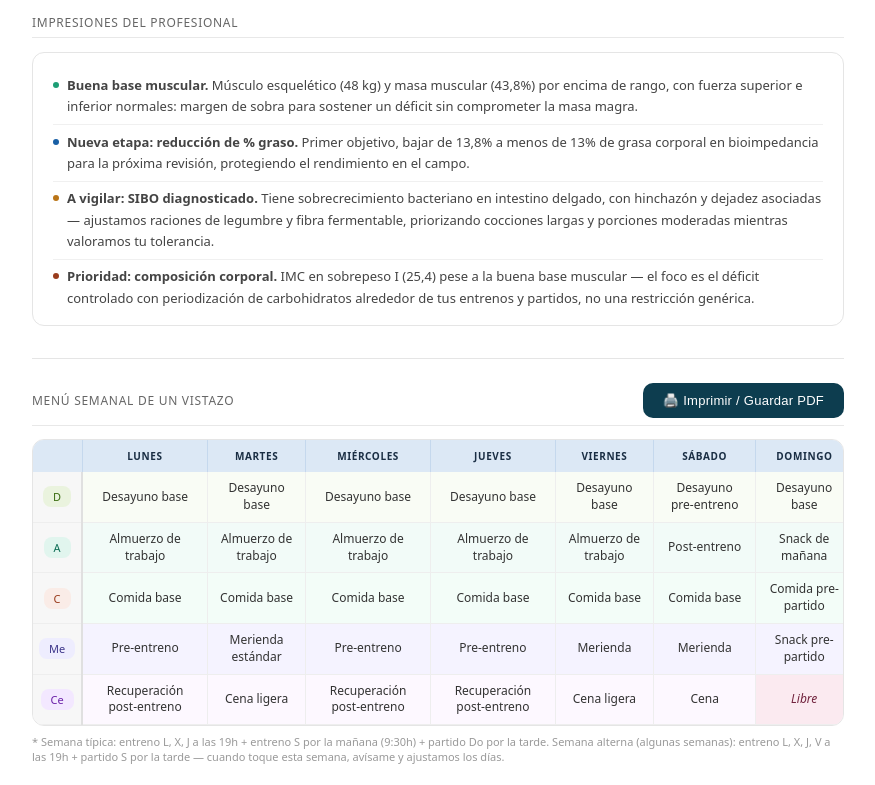
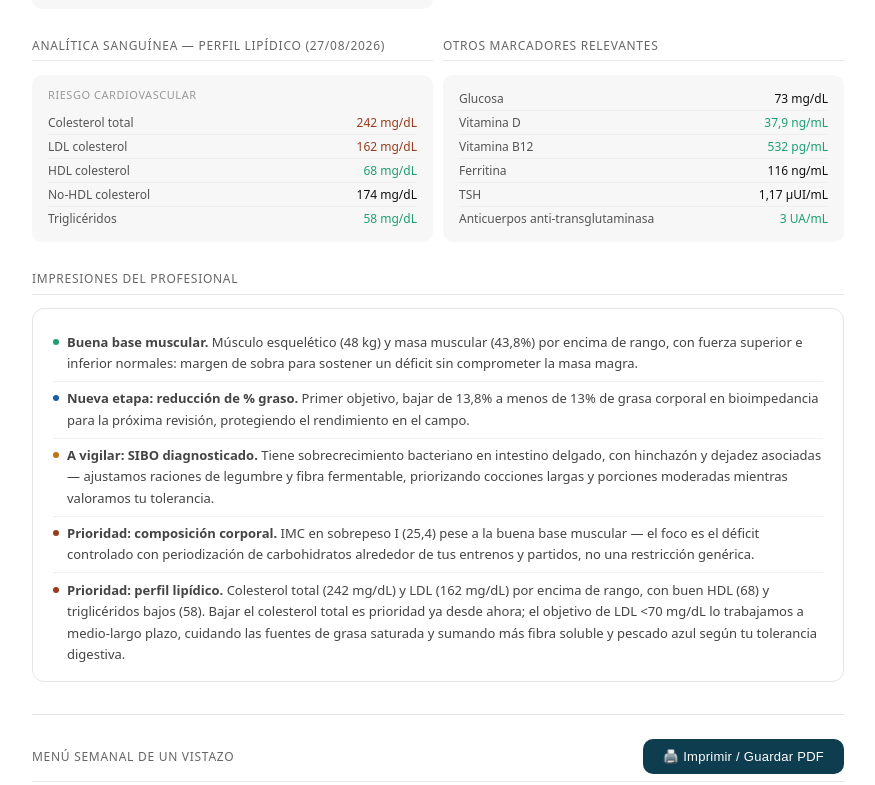
Before and after one commit to guillermofrancespoquet/carlospanades, a plain HTML site: page index.html in a window 1280 px wide. Shown: the part 1495-2280 px from the top of the page, without its empty margins (202-1077 px from the left). Drawn offline with Linux system fonts and the light colour scheme.

Commit message:
Add files via upload

```diff
--- a/index.html
+++ b/index.html
@@ -198,7 +198,7 @@
 <!-- BLOQUE OBJETIVO -->
 <div style="background:#EBF3FB;border:1.5px solid #A8C8E8;border-radius:12px;padding:1rem 1.25rem;margin-bottom:1.5rem;">
   <div style="font-size:11px;font-weight:600;color:#1a4a72;text-transform:uppercase;letter-spacing:0.08em;margin-bottom:0.5rem;">Objetivo</div>
-  <p style="font-size:14px;font-weight:600;color:#0C3358;line-height:1.65;">Maximizar tu rendimiento en el campo mientras reducimos el % graso de forma controlada. Primer objetivo: bajar de 13,8% a menos de 13% de grasa corporal (bioimpedancia) para la próxima revisión. Combinamos un déficit calórico moderado con periodización de carbohidratos alrededor de tus entrenos y partidos, para no perder energía en el terreno de juego.</p>
+  <p style="font-size:14px;font-weight:600;color:#0C3358;line-height:1.65;">Maximizar tu rendimiento en el campo mientras reducimos el % graso de forma controlada. Primer objetivo: bajar de 13,8% a menos de 13% de grasa corporal (bioimpedancia) para la próxima revisión. Combinamos un déficit calórico moderado con periodización de carbohidratos alrededor de tus entrenos y partidos, para no perder energía en el terreno de juego. También trabajamos tu salud cardiovascular: bajar el colesterol total es prioridad desde ya, con el LDL por debajo de 70 mg/dL como objetivo a medio-largo plazo.</p>
 </div>
 
 <div class="pn-perfil">
@@ -312,6 +312,31 @@
     </div>
   </div>
 
+  <div class="pn-perfil-section-row" style="margin-top:1.75rem">
+    <div>
+      <div class="section-label">Analítica sanguínea — perfil lipídico (27/08/2026)</div>
+      <div class="pn-antro-card">
+        <div class="pn-antro-card-title">Riesgo cardiovascular</div>
+        <div class="pn-antro-row"><span>Colesterol total</span><span class="pn-antro-val" style="color:#993C1D">242 mg/dL</span></div>
+        <div class="pn-antro-row"><span>LDL colesterol</span><span class="pn-antro-val" style="color:#993C1D">162 mg/dL</span></div>
+        <div class="pn-antro-row"><span>HDL colesterol</span><span class="pn-antro-val" style="color:#1D9E75">68 mg/dL</span></div>
+        <div class="pn-antro-row"><span>No-HDL colesterol</span><span class="pn-antro-val">174 mg/dL</span></div>
+        <div class="pn-antro-row"><span>Triglicéridos</span><span class="pn-antro-val" style="color:#1D9E75">58 mg/dL</span></div>
+      </div>
+    </div>
+    <div>
+      <div class="section-label">Otros marcadores relevantes</div>
+      <div class="pn-antro-card">
+        <div class="pn-antro-row"><span>Glucosa</span><span class="pn-antro-val">73 mg/dL</span></div>
+        <div class="pn-antro-row"><span>Vitamina D</span><span class="pn-antro-val" style="color:#1D9E75">37,9 ng/mL</span></div>
+        <div class="pn-antro-row"><span>Vitamina B12</span><span class="pn-antro-val" style="color:#1D9E75">532 pg/mL</span></div>
+        <div class="pn-antro-row"><span>Ferritina</span><span class="pn-antro-val">116 ng/mL</span></div>
+        <div class="pn-antro-row"><span>TSH</span><span class="pn-antro-val">1,17 µUI/mL</span></div>
+        <div class="pn-antro-row"><span>Anticuerpos anti-transglutaminasa</span><span class="pn-antro-val" style="color:#1D9E75">3 UA/mL</span></div>
+      </div>
+    </div>
+  </div>
+
   <div style="margin-top:1.75rem">
     <div class="section-label">Impresiones del profesional</div>
     <div class="pn-impresiones">
@@ -319,6 +344,7 @@
       <div class="pn-imp-item"><div class="pn-imp-dot pn-imp-dot-blue"></div><div><strong>Nueva etapa: reducción de % graso.</strong> Primer objetivo, bajar de 13,8% a menos de 13% de grasa corporal en bioimpedancia para la próxima revisión, protegiendo el rendimiento en el campo.</div></div>
       <div class="pn-imp-item"><div class="pn-imp-dot pn-imp-dot-amber"></div><div><strong>A vigilar: SIBO diagnosticado.</strong> Tiene sobrecrecimiento bacteriano en intestino delgado, con hinchazón y dejadez asociadas — ajustamos raciones de legumbre y fibra fermentable, priorizando cocciones largas y porciones moderadas mientras valoramos tu tolerancia.</div></div>
       <div class="pn-imp-item"><div class="pn-imp-dot pn-imp-dot-coral"></div><div><strong>Prioridad: composición corporal.</strong> IMC en sobrepeso I (25,4) pese a la buena base muscular — el foco es el déficit controlado con periodización de carbohidratos alrededor de tus entrenos y partidos, no una restricción genérica.</div></div>
+      <div class="pn-imp-item"><div class="pn-imp-dot pn-imp-dot-coral"></div><div><strong>Prioridad: perfil lipídico.</strong> Colesterol total (242 mg/dL) y LDL (162 mg/dL) por encima de rango, con buen HDL (68) y triglicéridos bajos (58). Bajar el colesterol total es prioridad ya desde ahora; el objetivo de LDL &lt;70 mg/dL lo trabajamos a medio-largo plazo, cuidando las fuentes de grasa saturada y sumando más fibra soluble y pescado azul según tu tolerancia digestiva.</div></div>
     </div>
   </div>
 
@@ -348,7 +374,7 @@
       <tbody id="summaryBody"></tbody>
     </table>
   </div>
-  <div style="font-size:11px;color:#999;margin-top:8px;">* Semana típica: entreno L, X, J a las 19h + entreno S por la mañana (9:30h) + partido Do por la tarde. Semana alterna (algunas semanas): entreno L, X, J, V a las 19h + partido S por la tarde — cuando toque esta semana, avísame y ajustamos los días.</div>
+  <div style="font-size:11px;color:#999;margin-top:8px;">* Semana típica: entreno L, X, J a las 19h + entreno S por la mañana (9:30h) + partido Do por la tarde. Semana alterna (algunas semanas): entreno L, X, J, V a las 19h + partido S por la tarde — comprueba tu calendario del club para saber cuál toca cada semana.</div>
 </div>
 
 <div style="margin-top:1.5rem;padding-top:1.5rem;border-top:1px solid #e5e5e5;">
```
